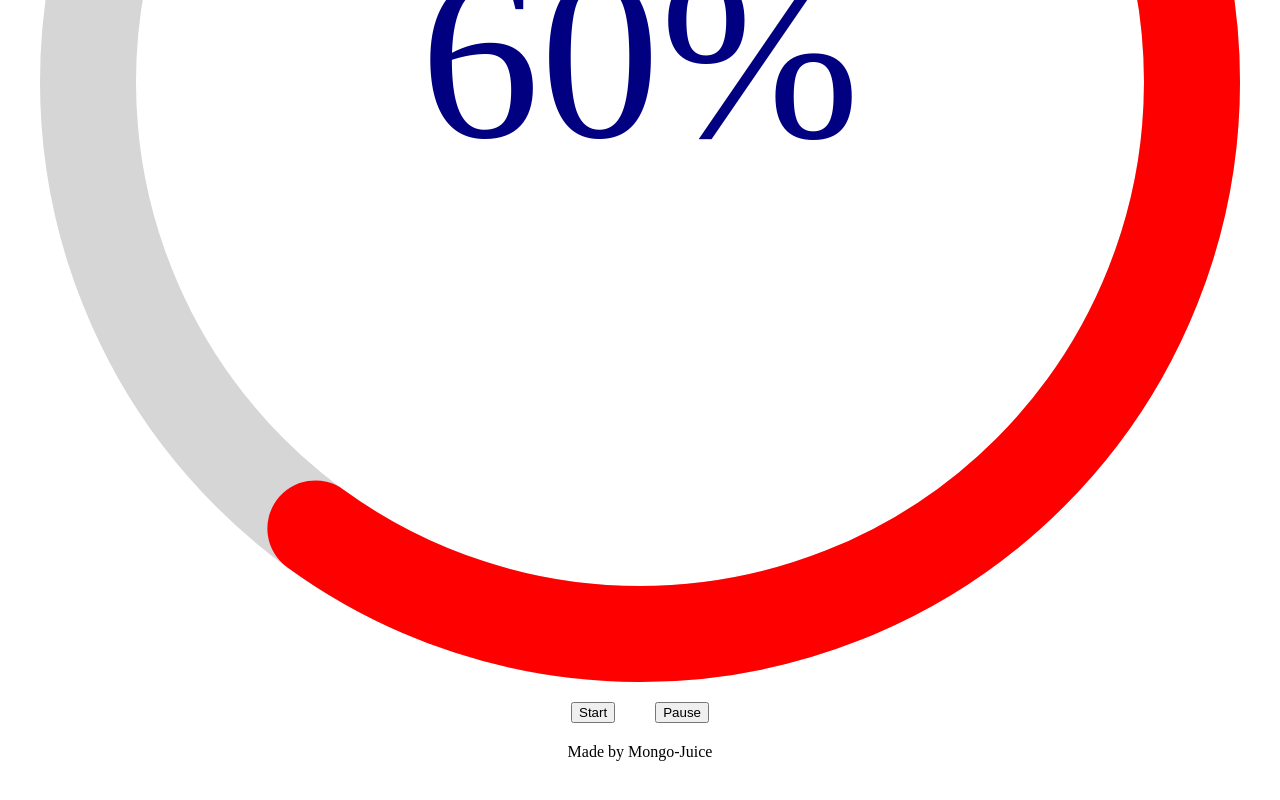
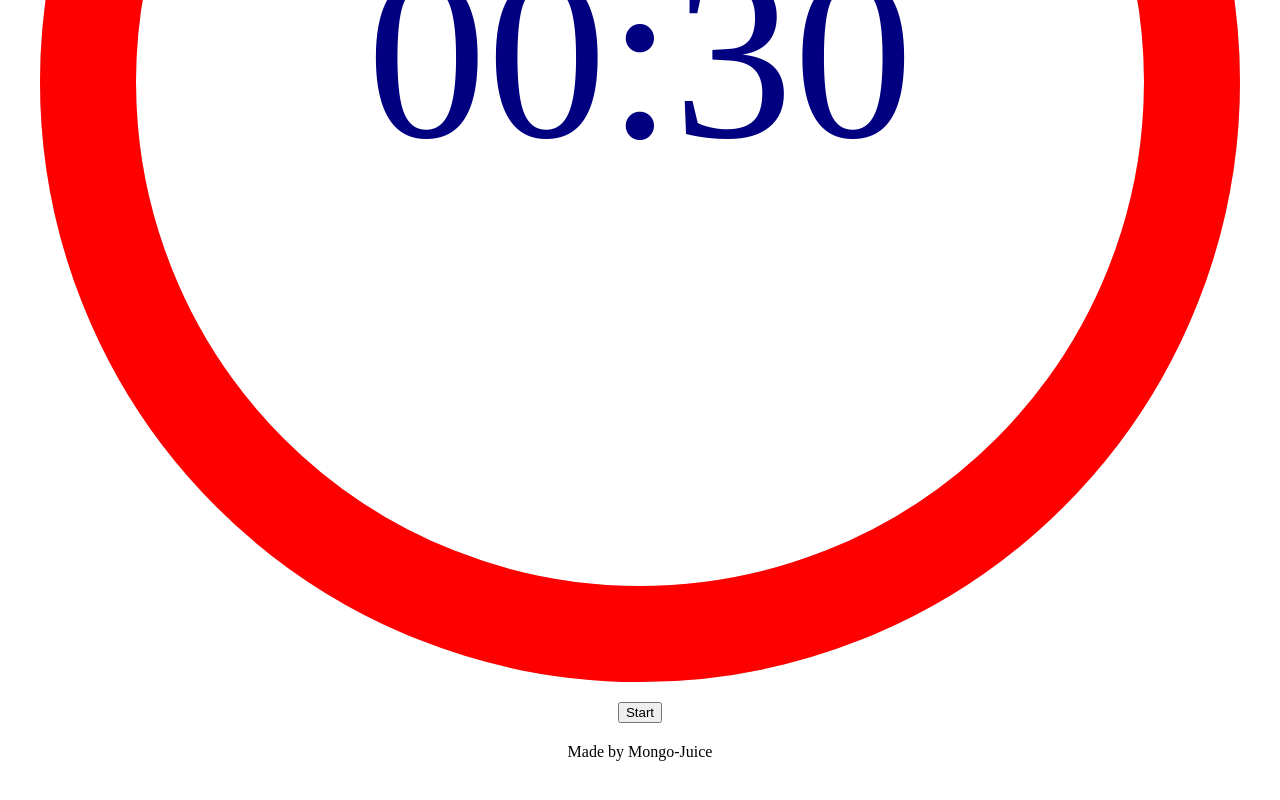
Before and after one commit to SamM71/lap3-project-frontend, a React (Vite) app: page /pomodoro in a window 1280 px wide. Shown: the part 638-1438 px from the top of the page. Built offline with nearby package versions, Linux system fonts and the light colour scheme.

Commit message:
add working timer with progressbar

```diff
--- a/src/App.css
+++ b/src/App.css
@@ -22,4 +22,5 @@ nav {
 
 .timer-btns {
   margin: 20px;
+  cursor: pointer;
 }
--- a/src/components/Timer/index.jsx
+++ b/src/components/Timer/index.jsx
@@ -1,19 +1,86 @@
-import React from 'react'
+import React, { useEffect, useState, useRef, useContext } from 'react'
 import { CircularProgressbar, buildStyles } from 'react-circular-progressbar';
 import 'react-circular-progressbar/dist/styles.css';
 import { StartButton, PauseButton } from '../';
+import TimerContext from '../../contexts';
 
 const Timer = () => {
+  const timerInfo = useContext(TimerContext)
+
+  const [isPaused, setIsPaused] = useState(true)
+  const [secondsLeft, setSecondsLeft] = useState(0)
+  const [mode, setMode] = useState('work')
+  const secondsLeftRef = useRef(secondsLeft)
+  const isPausedRef = useRef(isPaused)
+  const modeRef = useRef(mode)
+
+  function initTimer() {
+    console.log("line 15", timerInfo.workMinutes)
+    secondsLeftRef.current = timerInfo.workMinutes * 60
+    setSecondsLeft(secondsLeftRef.current)
+    console.log("line 17", secondsLeftRef.current)
+  }
+
+
+  function tick() {
+    secondsLeftRef.current--
+    setSecondsLeft(prev => prev -1) // line doesn't seem to do anything but the DOM won't update without it
+    console.log(secondsLeftRef.current)
+    console.log(secondsLeft)
+    // console.log(secondsLeft)
+  }
+
+  useEffect(() => {
+    function switchMode() {
+      const nextMode = modeRef.current === 'work' ? 'break' : 'work'
+      setMode(nextMode)
+      modeRef.current = nextMode
+      const nextSeconds = (nextMode === 'work' ? timerInfo.workMinutes : timerInfo.breakMinutes) * 60
+      setSecondsLeft(nextSeconds)
+      secondsLeftRef.current = nextSeconds
+    }
+    console.log("first")
+
+    initTimer()
+
+    const interval = setInterval(() => {
+      if (isPausedRef.current) {
+        return;
+      }
+      if (secondsLeftRef.current === 0) {
+        return switchMode()
+      }
+      tick()
+    }, 1000)
+    return () => clearInterval(interval)
+  }, [timerInfo])
+
+  const totalSeconds = mode === 'work' ? timerInfo.workMinutes * 60 : timerInfo.breakMinutes * 60
+  const percentage = Math.round(secondsLeft / totalSeconds * 100)
+  let minutes = Math.floor(secondsLeft / 60)
+  let seconds = Math.floor(secondsLeft % 60)
+
+  if (seconds < 10) seconds = '0' + seconds
+  if (minutes < 10) minutes = '0' + minutes
+
   return (
     <>
-      <CircularProgressbar value={60} text={`${60}%`} styles={buildStyles({
+      <CircularProgressbar value={percentage} text={minutes + ":" + seconds} styles={buildStyles({
         textColor: 'navy',
-        pathColor: 'red',
+        pathColor: mode === 'work' ? 'red' : 'green',
         tailColor: 'grey'
       })}/>
       <div>
-        <StartButton />
-        <PauseButton />
+        {
+          isPaused ?
+            <StartButton onClick={() => {
+            setIsPaused(false)
+            isPausedRef.current = false}}/>
+            :
+            <PauseButton onClick={() => {
+            setIsPaused(true)
+            isPausedRef.current = true}}/>
+        }
       </div>
     </>
   )
--- /dev/null
+++ b/src/contexts/index.jsx
@@ -0,0 +1,5 @@
+import React from "react";
+
+const TimerContext = React.createContext({})
+
+export default TimerContext;
--- a/src/pages/Pomodoro/index.jsx
+++ b/src/pages/Pomodoro/index.jsx
@@ -1,10 +1,21 @@
-import React from 'react'
+import React, { useState } from 'react'
 import { Timer } from '../../components'
+import TimerContext from '../../contexts'
 
 const Pomodoro = () => {
+  const [workMinutes, setWorkMinutes] = useState(0.5)
+  const [breakMinutes, setBreakMinutes] = useState(5)
+
   return (
     <>
+    <TimerContext.Provider value ={{
+      workMinutes,
+      setWorkMinutes,
+      breakMinutes,
+      setBreakMinutes
+    }}>
       <Timer />
+    </TimerContext.Provider>
     </>
   )
 }
```
